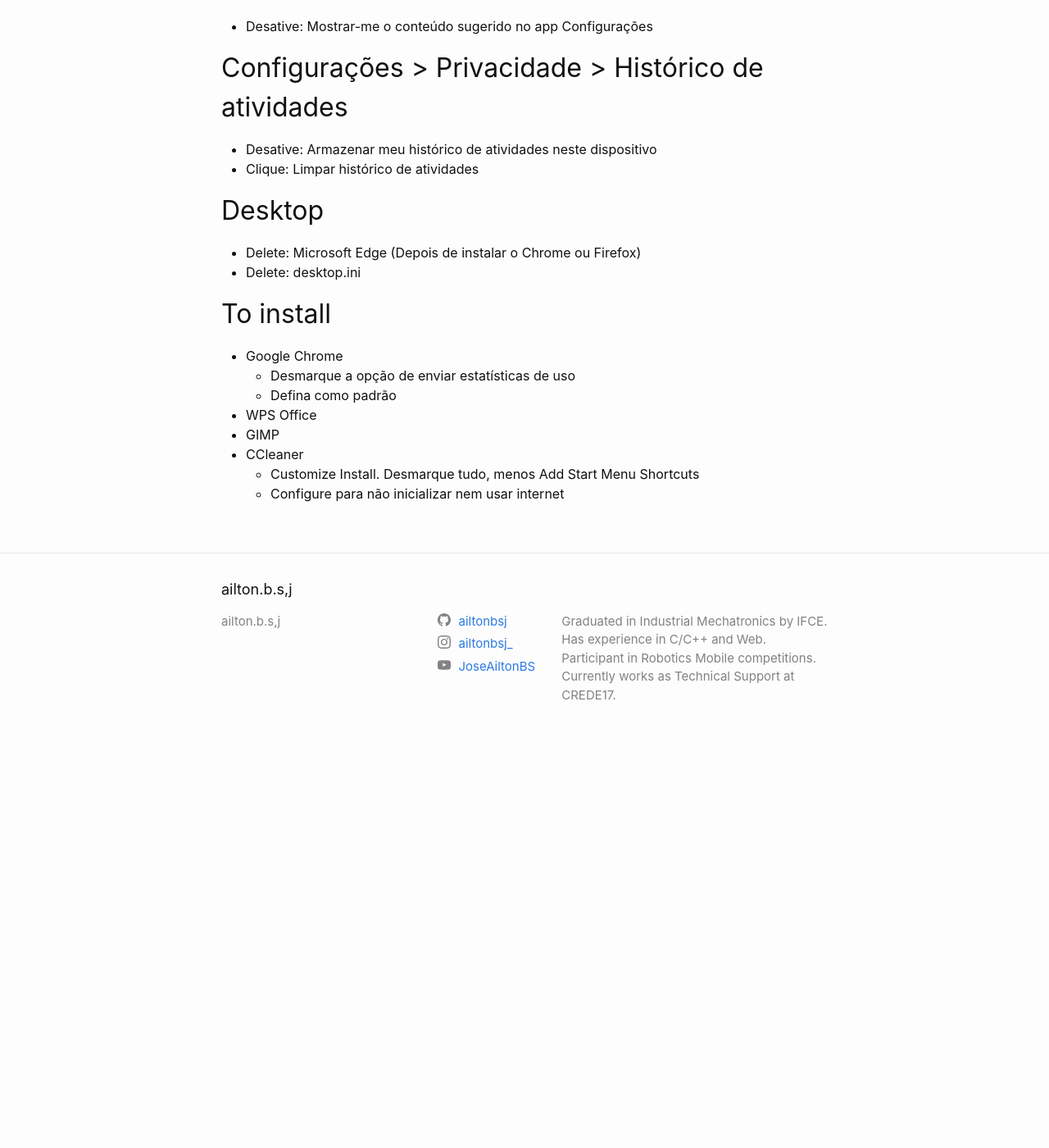
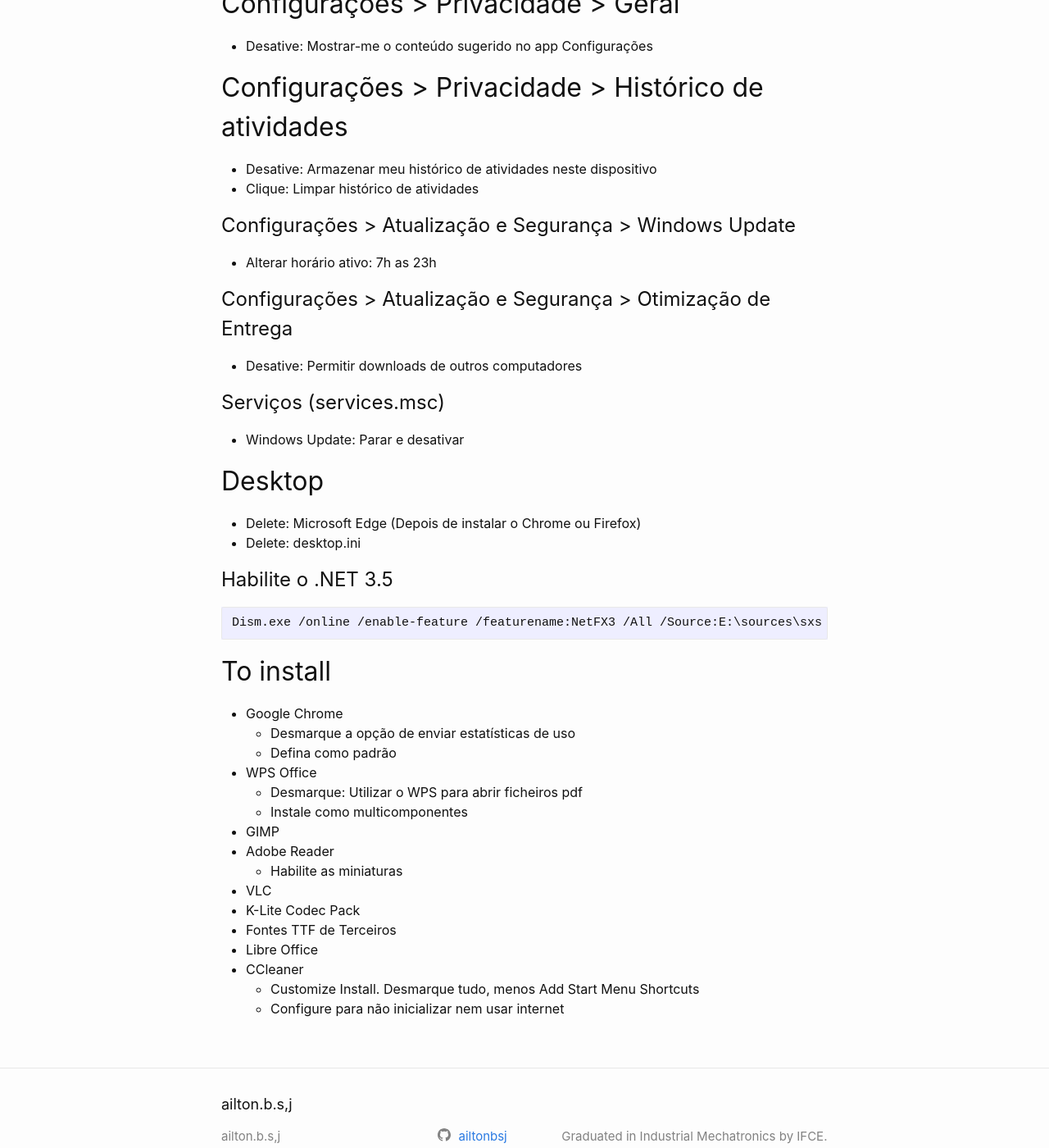
Before and after one commit to ailtonbsj/ailtonbsj.github.io, a Jekyll site: the page built from _posts/2019-11-19-tutorial-instalacao-windows-10.md, in a window 1280 px wide and 1400 px high, scrolled down 3579 px. Shown: the whole window at 82% size. Built offline with Jekyll 4.4.1, drawn with Linux system fonts in a browser that asks for light colours; comment, search, counter and statistics services are not loaded; before the commit the page ends 4498 px from its top, so only the background shows below that; some of the changed text lies outside the part shown.

Commit message:
added more configs

````diff
--- a/_posts/2019-11-19-tutorial-instalacao-windows-10.md
+++ b/_posts/2019-11-19-tutorial-instalacao-windows-10.md
@@ -76,6 +76,7 @@ categories: tutorial windows hardware
 ## Windows Explorer
 
 - Arquivo > Opções > Geral
+  - Selecione Meu Computador em "Abrir Explorador para"
   - Desative: Mostrar arquivos usados recentemente
   - Desative: Mostrar pastas mais usadas em Acesso rápido
 - Arquivo > Opções > Modo de Exibição
@@ -130,10 +131,28 @@ categories: tutorial windows hardware
 - Desative: Armazenar meu histórico de atividades neste dispositivo
 - Clique: Limpar histórico de atividades
 
+# Configurações > Atualização e Segurança > Windows Update
+
+- Alterar horário ativo: 7h as 23h
+
+# Configurações > Atualização e Segurança > Otimização de Entrega
+
+- Desative: Permitir downloads de outros computadores
+
+# Serviços (services.msc)
+
+- Windows Update: Parar e desativar
+
 ## Desktop
 
 - Delete: Microsoft Edge (Depois de instalar o Chrome ou Firefox)
 - Delete: desktop.ini
+
+# Habilite o .NET 3.5
+
+```
+Dism.exe /online /enable-feature /featurename:NetFX3 /All /Source:E:\sources\sxs /LimitAccess
+```
 
 ## To install
 
@@ -141,7 +160,15 @@ categories: tutorial windows hardware
   - Desmarque a opção de enviar estatísticas de uso
   - Defina como padrão
 - WPS Office
+  - Desmarque: Utilizar o WPS para abrir ficheiros pdf
+  - Instale como multicomponentes
 - GIMP
+- Adobe Reader
+  - Habilite as miniaturas
+- VLC
+- K-Lite Codec Pack
+- Fontes TTF de Terceiros
+- Libre Office
 - CCleaner
   - Customize Install. Desmarque tudo, menos Add Start Menu Shortcuts
   - Configure para não inicializar nem usar internet
````
